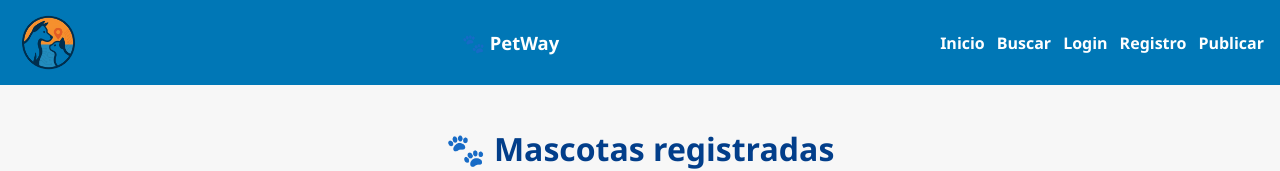
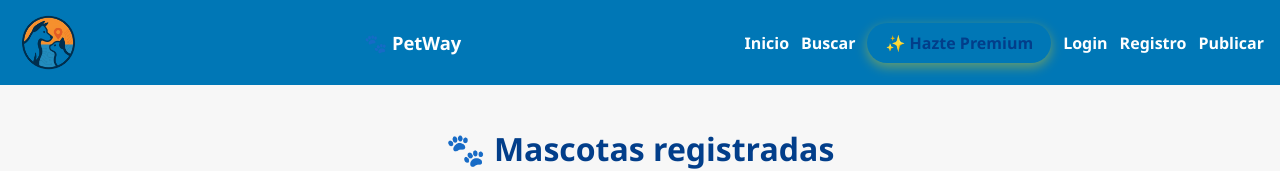
Before and after one commit to Jhonjeff07/petway-frontend, a React (Vite) app: page / in a window 1280 px wide. Shown: the top 171 px of the page. Built offline with nearby package versions, Linux system fonts and the light colour scheme; no server answers.

Commit message:
boton hazte premium

```diff
--- a/src/App.css
+++ b/src/App.css
@@ -557,7 +557,7 @@ form button:hover {
 }
 
 /* Controles extra: centrar y hacer los botones separados en móvil */
-.detalle-mascota-info > div[style*="display: flex"] {
+.detalle-mascota-info>div[style*="display: flex"] {
   flex-direction: column;
 }
 
@@ -565,8 +565,9 @@ form button:hover {
 .leaflet-container {
   border-radius: 8px;
   width: 100% !important;
-  height: 280px !important; /* altura móvil por defecto */
-  box-shadow: 0 8px 20px rgba(2,46,91,0.06);
+  height: 280px !important;
+  /* altura móvil por defecto */
+  box-shadow: 0 8px 20px rgba(2, 46, 91, 0.06);
 }
 
 /* Indoor popup font ajustado */
@@ -640,11 +641,13 @@ form button:hover {
   font-weight: 600;
   transition: transform 0.12s ease, box-shadow 0.12s ease;
 }
+
 .detalle-mascota-info button:active {
   transform: translateY(1px);
 }
+
 .detalle-mascota-info button:focus {
-  outline: 3px solid rgba(2,119,182,0.18);
+  outline: 3px solid rgba(2, 119, 182, 0.18);
   outline-offset: 2px;
 }
 
@@ -662,3 +665,34 @@ form button:hover {
     font-size: 1.15rem;
   }
 }
+
+/* ==================== BOTÓN PREMIUM ==================== */
+.nav-premium-btn {
+  background: linear-gradient(135deg, #ffd700, #ffaa00);
+  color: #023e8a !important;
+  padding: 8px 18px;
+  border-radius: 30px;
+  font-weight: 700;
+  text-decoration: none;
+  transition: all 0.3s ease;
+  box-shadow: 0 4px 12px rgba(255, 215, 0, 0.4);
+  display: inline-flex;
+  align-items: center;
+  gap: 6px;
+  white-space: nowrap;
+}
+
+.nav-premium-btn:hover {
+  transform: translateY(-2px) scale(1.05);
+  box-shadow: 0 6px 16px rgba(255, 215, 0, 0.5);
+  background: linear-gradient(135deg, #ffed4e, #ffb300);
+}
+
+/* En móvil (dentro del menú desplegable) */
+@media (max-width: 768px) {
+  .nav-premium-btn {
+    background: #ffd700;
+    justify-content: center;
+    margin: 8px 0;
+  }
+}
--- a/src/components/Navbar.jsx
+++ b/src/components/Navbar.jsx
@@ -28,11 +28,9 @@ function Navbar({ isAuth, setIsAuth }) {
       <div className="nav-left">
         <img src="/Logo.png" alt="Logo PetWay" className="nav-logo" />
       </div>
-
       <div className="nav-center">
         <span className="nav-title">🐾 PetWay</span>
       </div>
-
       <button
         className="nav-toggle"
         aria-label="Abrir menú"
@@ -40,10 +38,18 @@ function Navbar({ isAuth, setIsAuth }) {
       >
         ☰
       </button>
-
       <div className={`nav-right ${menuOpen ? "open" : ""}`}>
         <Link to="/" onClick={() => setMenuOpen(false)}>Inicio</Link>
         <Link to="/buscar" onClick={() => setMenuOpen(false)}>Buscar</Link>
+
+        {/* Botón Hazte Premium - Visible para todos */}
+        <Link
+          to="/premium"
+          onClick={() => setMenuOpen(false)}
+          className="nav-premium-btn"
+        >
+          ✨ Hazte Premium
+        </Link>
 
         {isAuth ? (
           <>
```
